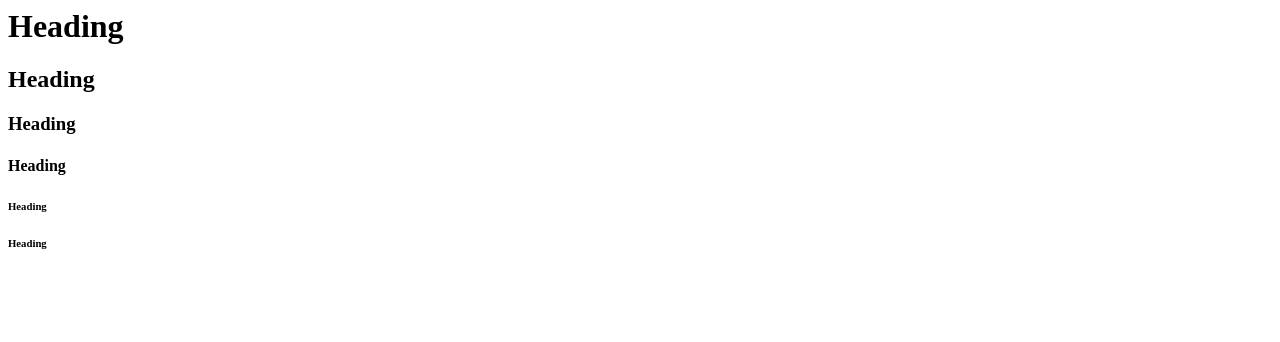
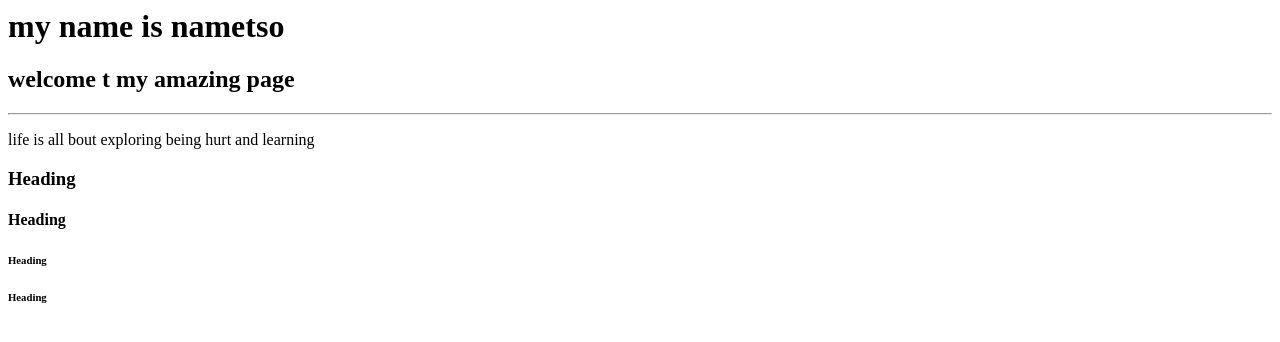
Before and after one commit to nametso7/hello-world, a plain HTML site: page index.html in a window 1280 px wide. Drawn offline with Linux system fonts and the light colour scheme.

Commit message:
Update index.html all about me

```diff
--- a/index.html
+++ b/index.html
@@ -1,5 +1,9 @@
-<h1> Heading </h1>
-<h2> Heading </h2>
+<h1> my name is nametso </h1>
+<h2> welcome t my amazing page </h2>
+<hr/>
+<p>
+life is all bout exploring being hurt and learning
+  </p>
 <h3> Heading </h3>
 <h4> Heading </h4>
 <h6> Heading </h5>
```
